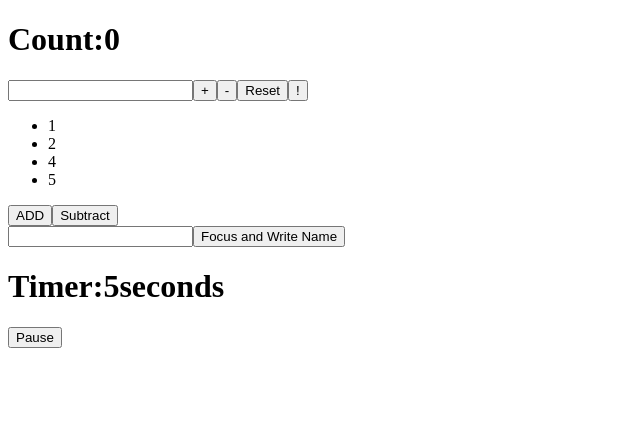
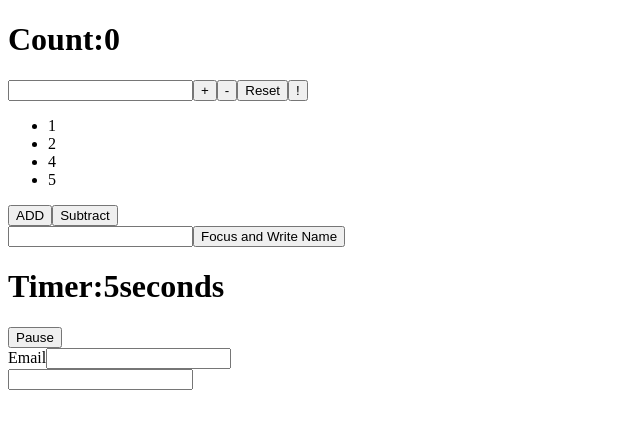
Before and after one commit to hammadhttps/react_practice, a React (Vite) app in the folder my_app_4/: page / in a window 1280 px wide. Shown: the top 428 px of the page, without its empty margins (0-640 px from the left). Built offline with nearby package versions, Linux system fonts and the light colour scheme; no server answers.

Commit message:
feat: add Unique_id component to App; implement unique ID generation for form inputs

```diff
--- a/my_app_4/src/components/App.jsx
+++ b/my_app_4/src/components/App.jsx
@@ -13,6 +13,7 @@ import USe_ref_eg from './USe_ref_eg'
 import Timer from './Timer'
 import Custome_hook from './Custome_hook'
 import Use_fetch from './Use_fetch'
+import Unique_id from './Unique_id'
 
 
  const App = () => {
@@ -43,6 +44,7 @@ import Use_fetch from './Use_fetch'
        {data && (
             <p key={data.id}>{data.title}</p>
         )}
+        <Unique_id/>
     </div>
 
    )
--- /dev/null
+++ b/my_app_4/src/components/Unique_id.jsx
@@ -0,0 +1,17 @@
+import React, { useId } from 'react'
+
+
+const Unique_id = () => {
+    const id = useId();
+  return (
+    <div>
+        <label htmlFor={`${id}-a1`}>Email</label>
+        <input type="email" id={`${id}-b2`} />
+        <br />
+        <label htmlFor="password"id={`${id}-b1`}></label>
+        <input type="password" id={`${id}-b1`} />
+    </div>
+  )
+}
+
+export default Unique_id;
```
